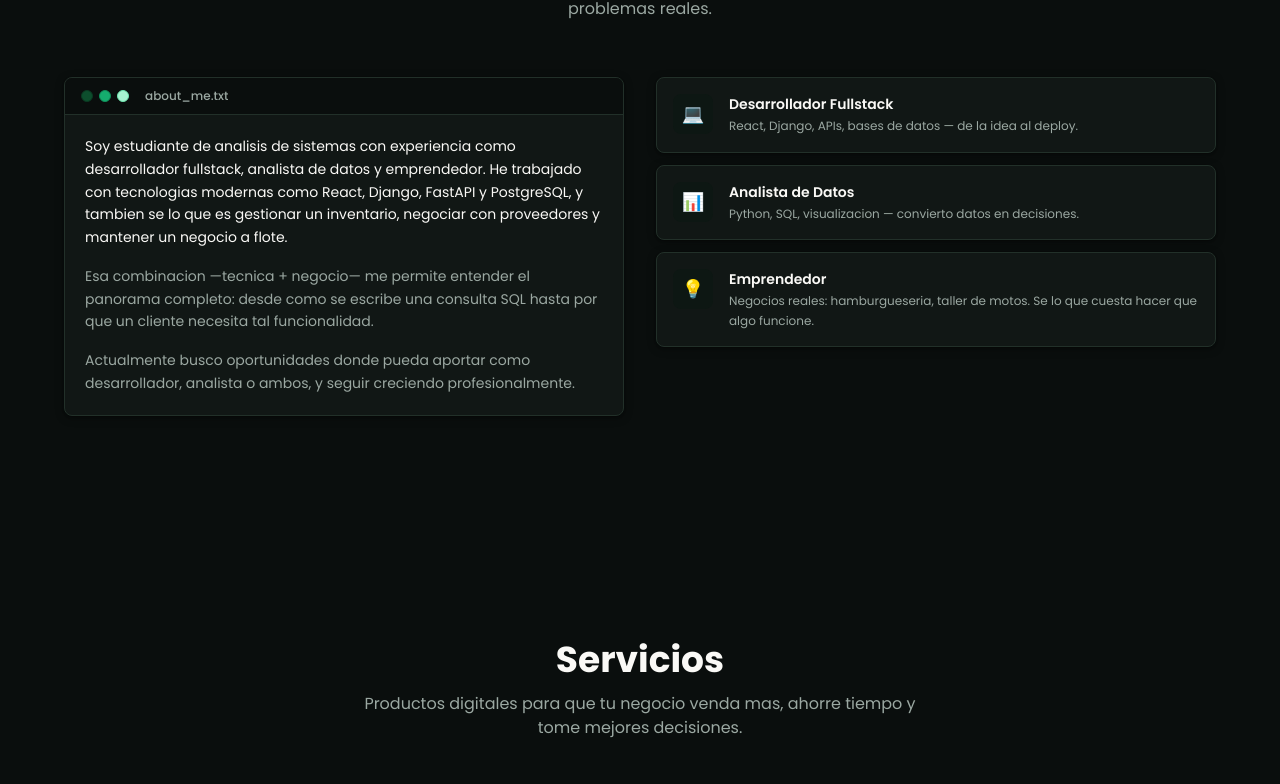
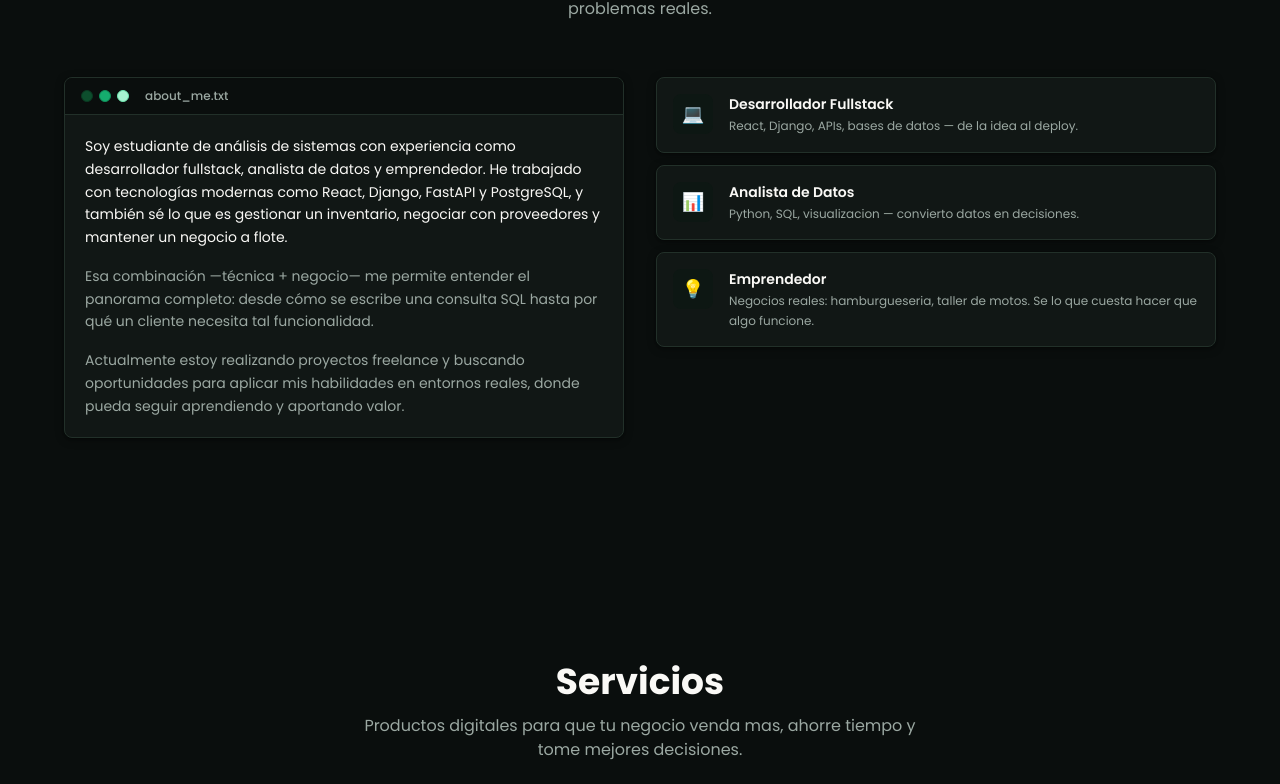
Before and after one commit to Alejandro-lopez1/Portfolio_web, a React (Vite) app in the folder portfolio/: page / in a window 1280 px wide. Shown: the part 1015-1799 px from the top of the page. Built offline with nearby package versions, Linux system fonts and the light colour scheme.

Commit message:
feat: update About and Contact components for improved clarity and professionalism

```diff
--- a/portfolio/src/components/About.jsx
+++ b/portfolio/src/components/About.jsx
@@ -40,21 +40,19 @@ export default function About() {
           <Window title="about_me.txt">
             <div className="p-5 space-y-4">
               <p className="text-sm text-retro-text leading-relaxed">
-                Soy estudiante de analisis de sistemas con experiencia como
+                Soy estudiante de análisis de sistemas con experiencia como
                 desarrollador fullstack, analista de datos y emprendedor. He
-                trabajado con tecnologias modernas como React, Django, FastAPI
-                y PostgreSQL, y tambien se lo que es gestionar un inventario,
+                trabajado con tecnologías modernas como React, Django, FastAPI
+                y PostgreSQL, y también sé lo que es gestionar un inventario,
                 negociar con proveedores y mantener un negocio a flote.
               </p>
               <p className="text-sm text-retro-muted leading-relaxed">
-                Esa combinacion —tecnica + negocio— me permite entender el
-                panorama completo: desde como se escribe una consulta SQL hasta
-                por que un cliente necesita tal funcionalidad.
+                Esa combinación —técnica + negocio— me permite entender el
+                panorama completo: desde cómo se escribe una consulta SQL hasta
+                por qué un cliente necesita tal funcionalidad.
               </p>
               <p className="text-sm text-retro-muted leading-relaxed">
-                Actualmente busco oportunidades donde pueda aportar como
-                desarrollador, analista o ambos, y seguir creciendo
-                profesionalmente.
+                Actualmente estoy realizando proyectos freelance y buscando oportunidades para aplicar mis habilidades en entornos reales, donde pueda seguir aprendiendo y aportando valor.
               </p>
             </div>
           </Window>
--- a/portfolio/src/components/Contact.jsx
+++ b/portfolio/src/components/Contact.jsx
@@ -116,7 +116,7 @@ export default function Contact({ quoteRequest = { service: '', id: 0 } }) {
 
       <div className="max-w-5xl mx-auto mt-16 pt-6 border-t border-retro-border">
         <p className="text-center text-retro-muted text-xs">
-          &copy; {new Date().getFullYear()} Alejandro Lopez — Built with React & Tailwind CSS
+          &copy; {new Date().getFullYear()} Alejandro Lopez
         </p>
       </div>
     </Section>
```
